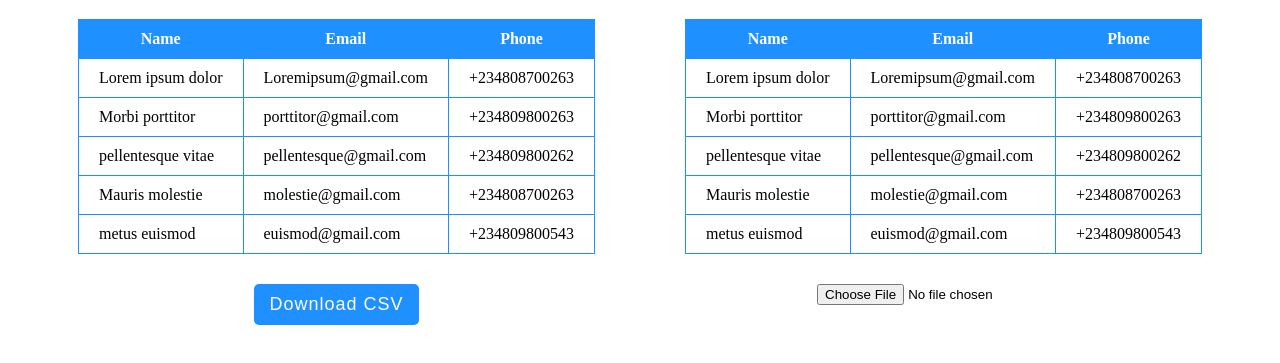
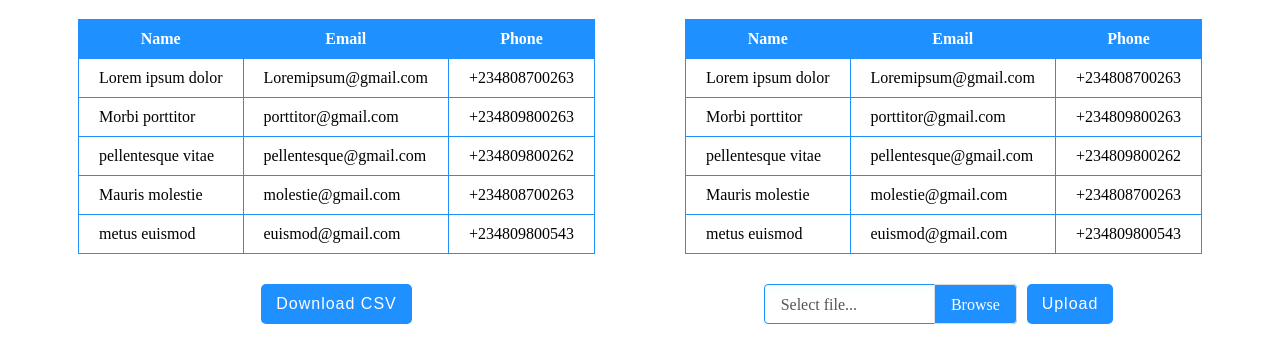
Before and after one commit to doncity-tech/table-csv-table, a plain HTML site: page index.html in a window 1280 px wide. Shown: the part 91-454 px from the top of the page. Drawn offline with Linux system fonts and the light colour scheme.

Commit message:
almost done

```diff
--- a/index.html
+++ b/index.html
@@ -94,9 +94,11 @@
       </table>
     </div>
     <div class="upload">
-      <label for="">
-        <input type="file">
+      <label for="upload">
+        <input type="file" id="upload">
+        <span class="file-input">Select file...</span>
       </label>
+      <button id="uploadBtn">Upload</button>
     </div>
   </div>
 </div>
--- a/main.css
+++ b/main.css
@@ -1,3 +1,7 @@
+*, *::before, *::after {
+  box-sizing: border-box;
+}
+
 h1 {text-align: center; margin: 30xp 0;}
 
 .row {
@@ -27,13 +31,61 @@ button {
   cursor: pointer;
   letter-spacing: 1px;
   border: 0;
-  font-size: 18px;
+  height: 2.5rem;
+  font-size: 1rem;
   font-weight: 400;
 }
 .button, .upload {
   display: flex;
   justify-content: center;
+  margin: 30px 0;
+
 }
-button, input {
-  margin: 30px 0;
+
+[for="upload"] {
+  position: relative;
+  display: inline-block;
+  cursor: pointer;
+  height: 2.5rem;
 }
+[type="file"] {
+  min-width: 14rem;
+  margin: 0;
+  opacity: 0;
+}
+.file-input {
+  position: absolute;
+  top: 0;
+  right: 0;
+  left: 0;
+  z-index: 5;
+  height: 2.5rem;
+  padding: .5rem 1rem;
+  line-height: 1.5;
+  color: #555;
+  background-color: #fff;
+  border: .075rem solid dodgerblue;
+  border-radius: .25rem;
+  box-shadow: inset 0 .2rem .4rem rgba(18, 253, 241, 0.05);
+  user-select: none;
+}
+.file-input::before {
+  position: absolute;
+  top: -.075rem;
+  right: -.075rem;
+  bottom: -.075rem;
+  z-index: 6;
+  display: block;
+  content: "Browse";
+  height: 2.5rem;
+  padding: .5rem 1rem;
+  line-height: 1.5;
+  color: #fff;
+  background-color: dodgerblue;
+  border: .075rem solid #ddd;
+  border-radius: 0 .25rem .25rem 0;
+}
+
+#uploadBtn {
+  margin: 0 10px;
+}
--- a/main.js
+++ b/main.js
@@ -1,3 +1,7 @@
+const qs = (elem) => {
+  return document.querySelector(elem);
+}
+
 const toCsv = function (table) {
   // Query all rows
   const rows = table.querySelectorAll('tr');
@@ -41,3 +45,8 @@ exportBtn.addEventListener('click', function () {
   // Download it
   download(csv, 'download.csv');
 });
+
+qs('#upload').addEventListener('change', (e) => {
+  let fileName = e.target.files[0].name;
+  qs('.file-input').textContent = fileName;
+});
```
